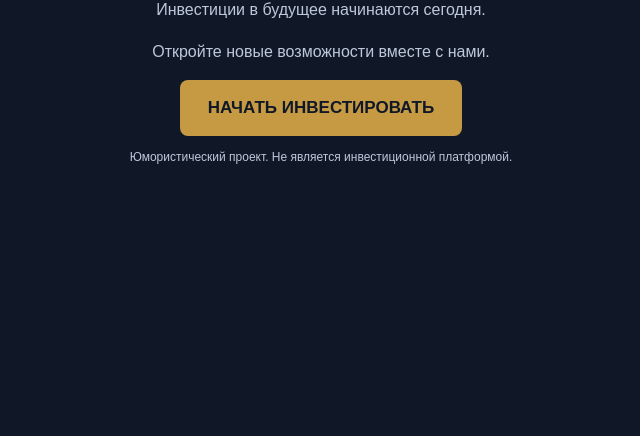
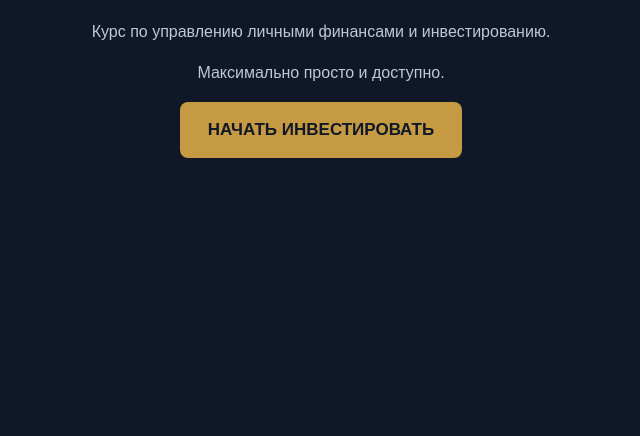
Before and after one commit to NikolayMoshkin/invest, a plain HTML site: page index.html in a window 1280 px wide. Shown: the part 364-800 px from the top of the page, without its empty margins (319-959 px from the left). Drawn offline with Linux system fonts and the light colour scheme.

Commit message:
Update index.html

```diff
--- a/index.html
+++ b/index.html
@@ -36,8 +36,8 @@
 <body>
   <main>
     <h1>MOSHKIN INVEST</h1>
-    <p>Инвестиции в будущее начинаются сегодня.</p>
-    <p>Откройте новые возможности вместе с нами.</p>
+    <p>Курс по управлению личными финансами и инвестированию.</p>
+    <p>Максимально просто и доступно.</p>
 
     <button onclick="startVideo()">
       НАЧАТЬ ИНВЕСТИРОВАТЬ
@@ -51,10 +51,6 @@
         allowfullscreen>
       </iframe>
     </div>
-
-    <p style="font-size:12px">
-      Юмористический проект. Не является инвестиционной платформой.
-    </p>
   </main>
 
   <script>
```
